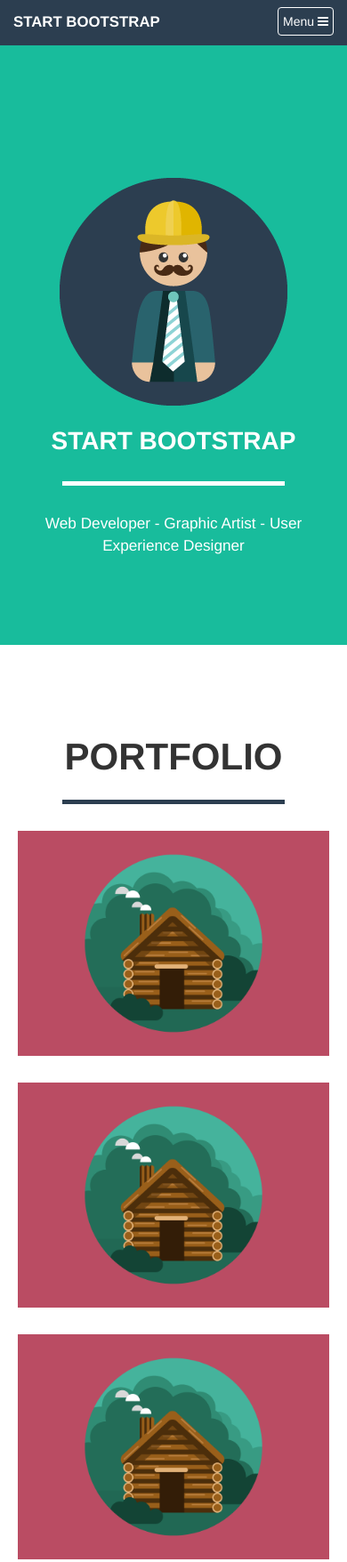
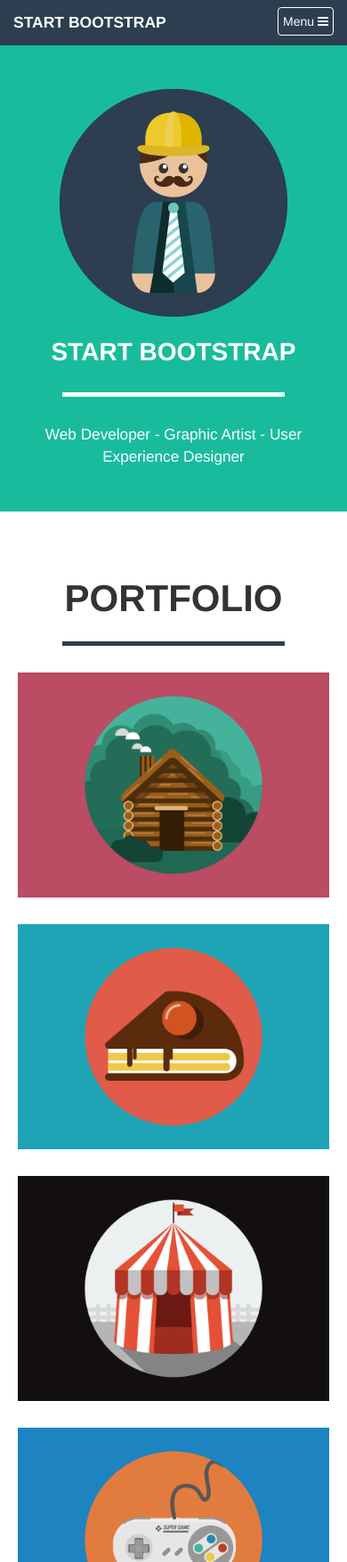
Before and after one commit to vishalnagda1/Bootstrap-Theme-3, a plain HTML site: page index.html in a window 390 px wide. Shown: the top 1756 px of the page at 89% size. Drawn offline with Linux system fonts and the light colour scheme.

Commit message:
Done with navigation-bar and

```diff
--- a/assets/css/style.css
+++ b/assets/css/style.css
@@ -21,7 +21,7 @@
       }
 
       .nav-section .navbar-brand {
-        font-size: 1.2em!important;
+        font-size: 1.25em!important;
       }
 
       .nav-section .navbar-header button {
@@ -52,6 +52,7 @@
     .nav-section .collapse .active > a {
       color: #FFFFFF;
       background-color: #18bc9c;
+      border-radius: 4px;
     }
 
     .nav-section .collapse .active > a:hover {
@@ -88,10 +89,10 @@
       font-size: 1.7em;
     }
 
-    @media (max-width: 768px) {
+    @media (max-width: 767px) {
       .intro-section {
-        padding-top: 100px;
-        padding-bottom: 50px;
+        padding-top: 100px!important;
+        padding-bottom: 50px!important;
       }
 
       .intro-section .intro-text span:first-child {
@@ -103,10 +104,7 @@
       }
     }
   /* END Of intro-section */
-
 /* END Of Header Section */
-
-
 /* Body Section */
 
   /* portfolio-section */
@@ -122,6 +120,11 @@
     @media (max-width: 767px) {
       .portfolio-section .col-sm-4 img {
         max-width: 350px;
+      }
+
+      .section-body .portfolio-section {
+        padding-top: 55px;
+        padding-bottom: 60px;
       }
     }
 
@@ -190,6 +193,13 @@
       transition: 1s;
       border: 2px solid white;
     }
+
+    @media (max-width: 767px) {
+      .section-body .about-section {
+        padding-top: 60px;
+        padding-bottom: 70px;
+      }
+    }
   /* END Of about-section */
 
   /* contact-section */
@@ -244,12 +254,15 @@
     .contact-section .form-group button:hover {
       background-color: #11866f;
     }
+
+    @media (max-width: 767px) {
+      .section-body .contact-section {
+        padding-top: 50px;
+        padding-bottom: 60px;
+      }
+    }
   /* END Of contact-section */
-
 /* END Of Body Section */
-
-
-
 /* Foot Section */
 
   /* foot-info-section */
@@ -312,11 +325,7 @@
       background-color: #233140;
     }
   /* END foot-bar */
-
 /* END Of Foot Section */
-
-
-
 /* Common CSS For All Section */
 
   /* star-light and star-primary CSS */
@@ -368,5 +377,4 @@
       font-weight: bold;
     }
   /* END Of section-title CSS */
-
 /* END Of Common CSS For All Section */
--- /dev/null
+++ b/assets/js/index.js
@@ -0,0 +1,9 @@
+$(window).scroll(function() {
+  if ($(document).scrollTop() > 100) {
+    $('.section-head .navbar-default').css("padding", "9.3px 0");
+    $('.nav-section .navbar-brand').css("font-size","1.5em");
+  } else {
+    $('.section-head .navbar-default').css("padding", "24.7px 0");
+    $('.nav-section .navbar-brand').css("font-size","2em");
+  }
+});
--- a/index.html
+++ b/index.html
@@ -10,7 +10,7 @@
     <link rel="stylesheet" href="assets/fonts/font-awesome-4.6.3/css/font-awesome.min.css">
   </head>
   <body data-spy="scroll" data-target=".navbar" data-offset="50">
-  <!-- https://blackrockdigital.github.io/startbootstrap-freelancer/ -->
+    <!-- https://blackrockdigital.github.io/startbootstrap-freelancer/ -->
     <section class="section-head">
       <section class="nav-section" id="navSection">
         <nav class="navbar navbar-default navbar-fixed-top">
@@ -21,7 +21,6 @@
               </button>
               <a href="#navSection" class="navbar-brand text-uppercase">Start Bootstrap</a>
             </div>
-
             <div class="collapse navbar-collapse" id="bootStrapExample">
               <ul class="nav navbar-nav navbar-right">
                 <li class="hidden"><a href="#navSection"></a></li>
@@ -37,7 +36,6 @@
       <section class="intro-section">
         <div class="container">
           <div class="row">
-
             <div class="col-md-12">
               <img src="assets/images/header.png" class="img-responsive center-block">
               <div class="intro-text text-center">
@@ -62,7 +60,6 @@
                 <hr class="star-primary">
               </div>
             </div>
-
             <div class="col-sm-4">
               <div class="relative-img">
                 <div class="absolute-icon text-center">
@@ -76,7 +73,7 @@
                 <div class="absolute-icon text-center">
                   <i class="fa fa-search-plus fa-3x"></i>
                 </div>
-                <img src="assets/images/p1.png" class="img-responsive center-block">
+                <img src="assets/images/p2.png" class="img-responsive center-block">
               </div>
             </div>
             <div class="col-sm-4">
@@ -84,7 +81,7 @@
                 <div class="absolute-icon text-center">
                   <i class="fa fa-search-plus fa-3x"></i>
                 </div>
-                <img src="assets/images/p1.png" class="img-responsive center-block">
+                <img src="assets/images/p4.png" class="img-responsive center-block">
               </div>
             </div>
             <div class="col-sm-4">
@@ -92,7 +89,7 @@
                 <div class="absolute-icon text-center">
                   <i class="fa fa-search-plus fa-3x"></i>
                 </div>
-                <img src="assets/images/p1.png" class="img-responsive center-block">
+                <img src="assets/images/p3.png" class="img-responsive center-block">
               </div>
             </div>
             <div class="col-sm-4">
@@ -100,7 +97,7 @@
                 <div class="absolute-icon text-center">
                   <i class="fa fa-search-plus fa-3x"></i>
                 </div>
-                <img src="assets/images/p1.png" class="img-responsive center-block">
+                <img src="assets/images/p5.png" class="img-responsive center-block">
               </div>
             </div>
             <div class="col-sm-4">
@@ -108,15 +105,13 @@
                 <div class="absolute-icon text-center">
                   <i class="fa fa-search-plus fa-3x"></i>
                 </div>
-                <img src="assets/images/p1.png" class="img-responsive center-block">
+                <img src="assets/images/p6.png" class="img-responsive center-block">
               </div>
             </div>
-
           </div>
         </div>
       </section>
       <!-- END Of portfolio-section -->
-
       <section class="about-section" id="aboutSection">
         <div class="container">
           <div class="text-center">
@@ -141,7 +136,6 @@
         </div>
       </section>
       <!-- END Of about-section -->
-
       <section class="contact-section" id="contactSection">
         <div class="container">
           <div class="text-center">
@@ -214,7 +208,6 @@
         </div>
       </section>
       <!-- END Of foot-info-section -->
-
       <section class="foot-bar">
         <div class="text-center">
           <p>Copyright © Your Website 2016</p>
@@ -225,5 +218,6 @@
     <!-- END Of section-foot -->
     <script src="assets/js/jquery.min.js"></script>
     <script src="assets/js/bootstrap.min.js"></script>
+    <script src="assets/js/index.js"></script>
   </body>
 </html>
```
